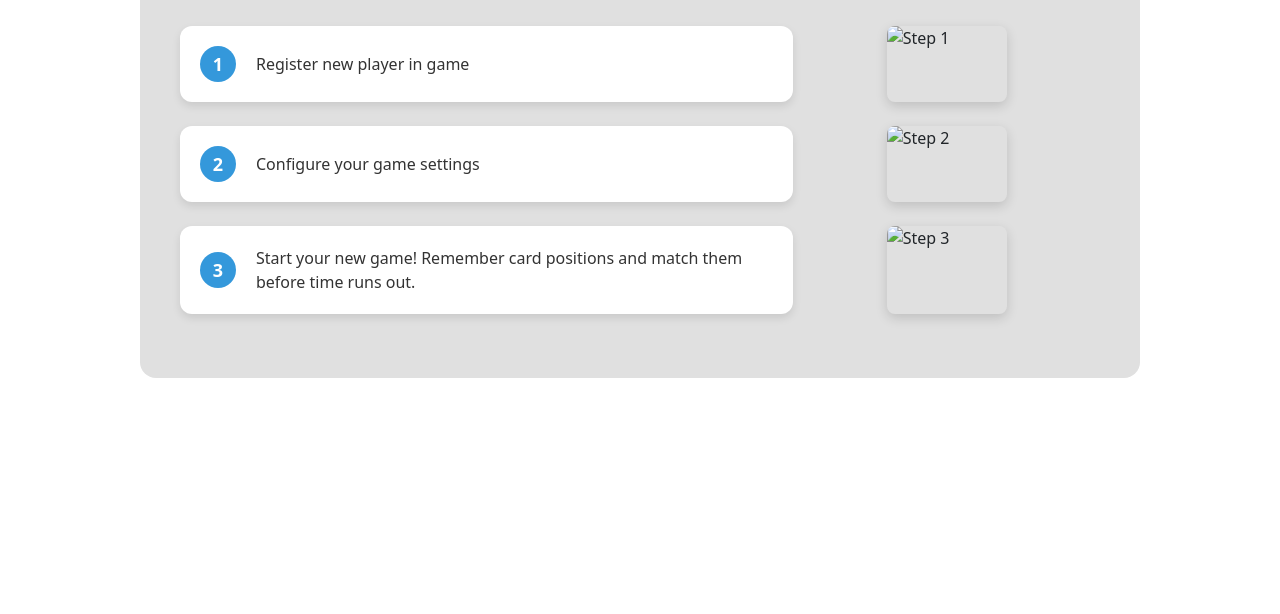
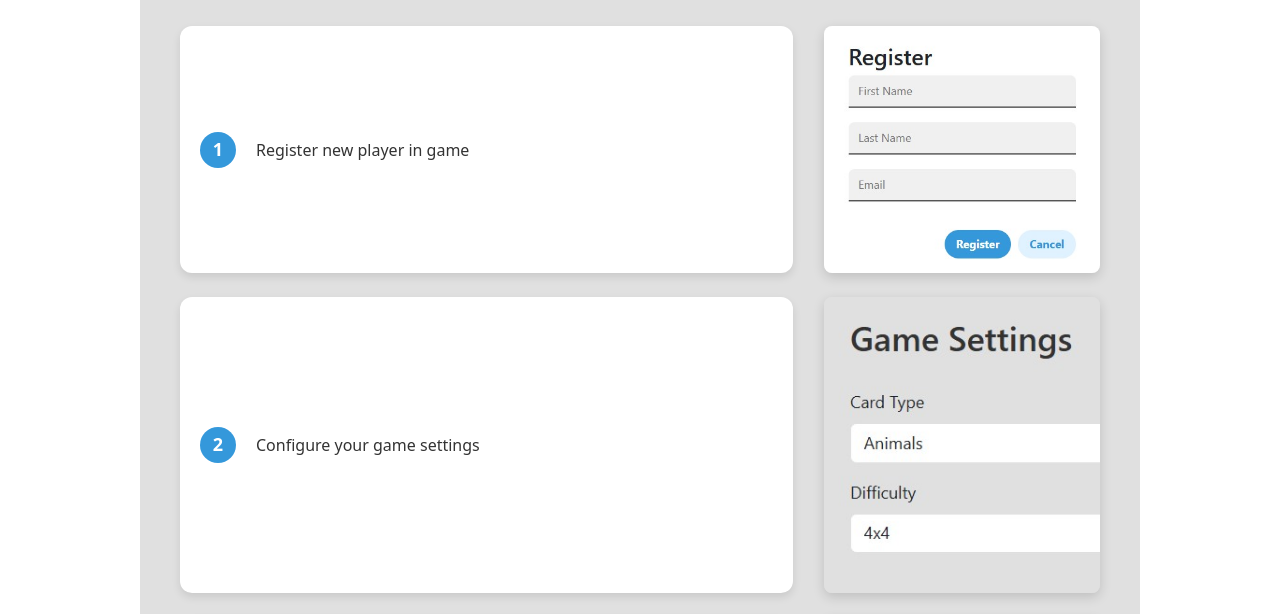
Before and after one commit to nowherecrafter/Match-match, a website built with webpack: page index.html in a window 1280 px wide. Shown: the part 172-786 px from the top of the page. Built offline with nearby package versions, Linux system fonts and the light colour scheme; files whose address does not match are found by name.

Commit message:
Improved page About

```diff
--- a/src/pages/about.ts
+++ b/src/pages/about.ts
@@ -1,50 +1,98 @@
+interface Instruction {
+  step: number;
+  text: string;
+  image: string;
+}
+
+// Static data for instructions (defined outside to avoid recreation)
+const instructions: Instruction[] = [
+  {
+    step: 1,
+    text: 'Register new player in game',
+    image: 'register.jpg',
+  },
+  {
+    step: 2,
+    text: 'Configure your game settings',
+    image: 'settings.jpg',
+  },
+  {
+    step: 3,
+    text: 'Start your new game! Remember card positions and match them before time runs out.',
+    image: 'play.jpg',
+  },
+];
+
+/**
+ * Loads the "About" page content into the #app container.
+ * Uses programmatic DOM creation for improved maintainability and clarity.
+ * Keeps the structure modular and safe, with minimal side effects.
+ */
 export function loadAbout(): void {
   const app = document.getElementById('app');
   if (!app) return;
 
-  // Статичные данные для инструкций
-  const instructions = [
-    {
-      step: 1,
-      text: 'Register new player in game',
-      image: 'register.png'
-    },
-    {
-      step: 2,
-      text: 'Configure your game settings',
-      image: 'settings.png'
-    },
-    {
-      step: 3,
-      text: 'Start your new game! Remember card positions and match them before time runs out.',
-      image: 'play.png'
-    }
-  ];
+  // Clear existing content
+  app.innerHTML = '';
 
-  // Шаблон контента
-  const content = `
-    <div class="content-wrapper">
-      <div class="main-container">
-        <h1 class="text-start">How to Play?</h1>
-        <ol class="instructions">
-          ${instructions.map(instruction => `
-            <li class="instruction-row d-flex align-items-stretch mb-4">
-              <div class="instruction-step col-8 d-flex align-items-center">
-                <div class="instruction-content">
-                  <div class="step-number">${instruction.step}</div>
-                  <p>${instruction.text}</p>
-                </div>
-              </div>
-              <div class="col-4 d-flex justify-content-center align-items-center">
-                <img class="instruction-image" src="img/${instruction.image}" alt="Step ${instruction.step}" />
-              </div>
-            </li>
-          `).join('')}
-        </ol>
-      </div>
-    </div>
-  `;
+  // Create the main wrapper
+  const contentWrapper = document.createElement('div');
+  contentWrapper.className = 'content-wrapper';
 
-  // Вставляем в DOM
-  app.innerHTML = content;
+  const mainContainer = document.createElement('div');
+  mainContainer.className = 'main-container';
+
+  // Create and append the page heading
+  const title = document.createElement('h1');
+  title.className = 'text-start';
+  title.textContent = 'How to Play?';
+  mainContainer.appendChild(title);
+
+  // Create the list of instructions
+  const ol = document.createElement('ol');
+  ol.className = 'instructions';
+
+  instructions.forEach(({ step, text, image }) => {
+    const li = document.createElement('li');
+    li.className = 'instruction-row d-flex align-items-stretch mb-4';
+
+    // Left section with step number and text
+    const stepSection = document.createElement('div');
+    stepSection.className = 'instruction-step col-8 d-flex align-items-center';
+
+    const contentDiv = document.createElement('div');
+    contentDiv.className = 'instruction-content';
+
+    const stepNumber = document.createElement('div');
+    stepNumber.className = 'step-number';
+    stepNumber.textContent = step.toString();
+
+    const description = document.createElement('p');
+    description.textContent = text;
+
+    contentDiv.appendChild(stepNumber);
+    contentDiv.appendChild(description);
+    stepSection.appendChild(contentDiv);
+
+    // Right section with image
+    const imageSection = document.createElement('div');
+    imageSection.className = 'col-4 d-flex justify-content-center align-items-center';
+
+    const img = document.createElement('img');
+    img.className = 'instruction-image';
+    img.src = `assets/images/About/${image}`;
+    img.alt = `Step ${step}`;
+
+    imageSection.appendChild(img);
+
+    // Compose and add this list item
+    li.appendChild(stepSection);
+    li.appendChild(imageSection);
+    ol.appendChild(li);
+  });
+
+  // Final DOM assembly
+  mainContainer.appendChild(ol);
+  contentWrapper.appendChild(mainContainer);
+  app.appendChild(contentWrapper);
 }
--- a/src/styles/base.css
+++ b/src/styles/base.css
@@ -65,10 +65,13 @@
 .instruction-image {
   border-radius: 8px;
   box-shadow: 0 4px 12px rgba(0, 0, 0, 0.15);
-  height: 100%;
-  max-width: 120px;
-  object-fit: cover;
-  width: 100%;
+  display: block;
+  max-width: 100%;
+  height: auto;
+  min-width: 120px;
+  min-height: 90px;
+  object-fit: contain;
+  margin-left: 10%;
 }
 
 /* ===== Base Button Style ===== */
```
Also changed, not shown: assets/images/About/play.jpg (added), assets/images/About/register.jpg (added), assets/images/About/settings.jpg (added).
